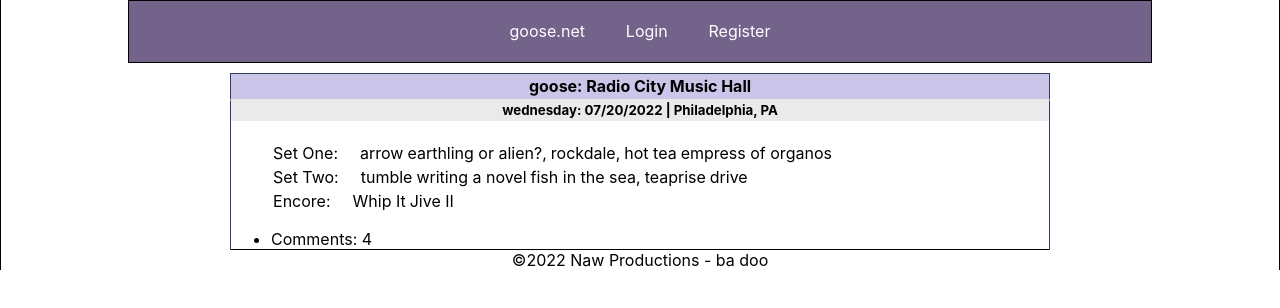
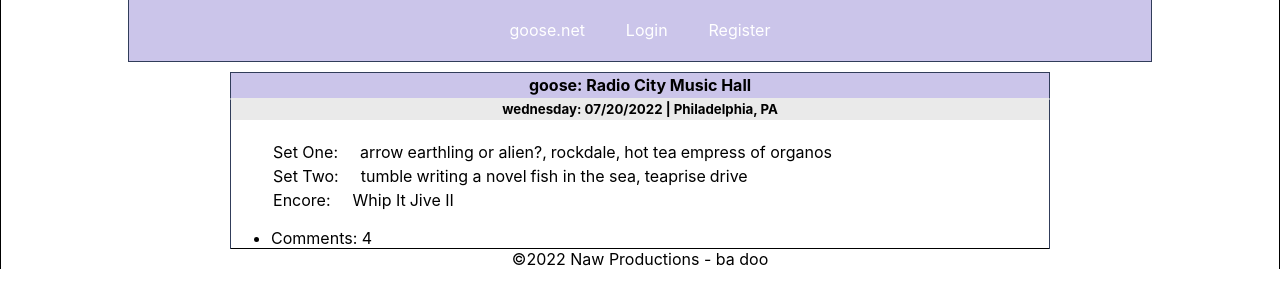
Before and after one commit to rpodols/goose.net, a React (Create React App) app in the folder client/: page / in a window 1280 px wide. Shown: the top 308 px of the page. Built offline with nearby package versions, Linux system fonts and the light colour scheme.

Commit message:
updated style of login, register, and nav

```diff
--- a/client/src/components/LoginForm/index.js
+++ b/client/src/components/LoginForm/index.js
@@ -39,19 +39,21 @@
             <div className="col-auto">
                 <h2 className="center">Login</h2>
                 <div>
-                    <label htmlFor="username">Username:</label>
-                    <input type="username" name="username" id="username" onChange={e => setDetails({...details, username: e.target.value})} value={details.username} />
+                    <input type="username" name="username" id="username" placeholder="Username" onChange={e => setDetails({...details, username: e.target.value})} value={details.username} />
+                    <p></p>
                 </div>
                 {/* <div>
                     <label htmlFor="email">Email:</label>
                     <input type="email" name="email" id="email" onChange={e => setDetails({...details, email: e.target.value})} value={details.email} />
                 </div> */}
                 <div>
-                    <label htmlFor="password">Password:</label>
-                    <input type="password" name="password" id="password" onChange={e => setDetails({...details, password: e.target.value})} value={details.password} />
+                    <input type="password" name="password" id="password" placeholder="Password" onChange={e => setDetails({...details, password: e.target.value})} value={details.password} />
+                    <p></p>
                 </div>
+                <div>
                 <input className="btn btn-sm btn-light center" type="submit" value="Login" />
                 {(error !="") ? ( <div className="error">{error}</div> ) : "" }
+                </div>
             </div>
         </form>
         <script crossorigin src="..."></script>
--- a/client/src/index.css
+++ b/client/src/index.css
@@ -21,10 +21,13 @@
   display: flex;
   flex-direction: row;
   justify-content: center;
-  background-color: #73628A;
+  background-color: #CBC5EA;
+  /* background-image: linear-gradient(#73628A, #CBC5EA); */
   width: 80%;
   margin: 0 auto;
-  border: 1px solid black;
+  border-left: 1px solid #313D5A;
+  border-right: 1px solid #313D5A;
+  border-bottom: 1px solid #313D5A;
 
 }
 
@@ -36,7 +39,7 @@
 
 .nav-bar:hover {
   text-decoration: underline;
-  color: powderblue;
+  color: black;
 }
 
 .footer-nav {
```
